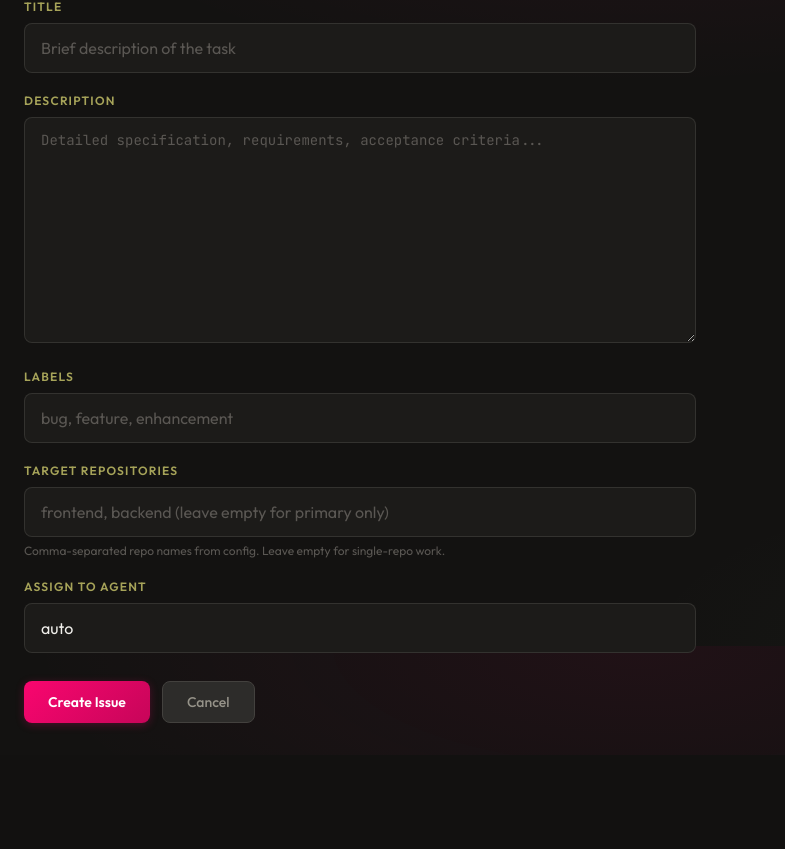
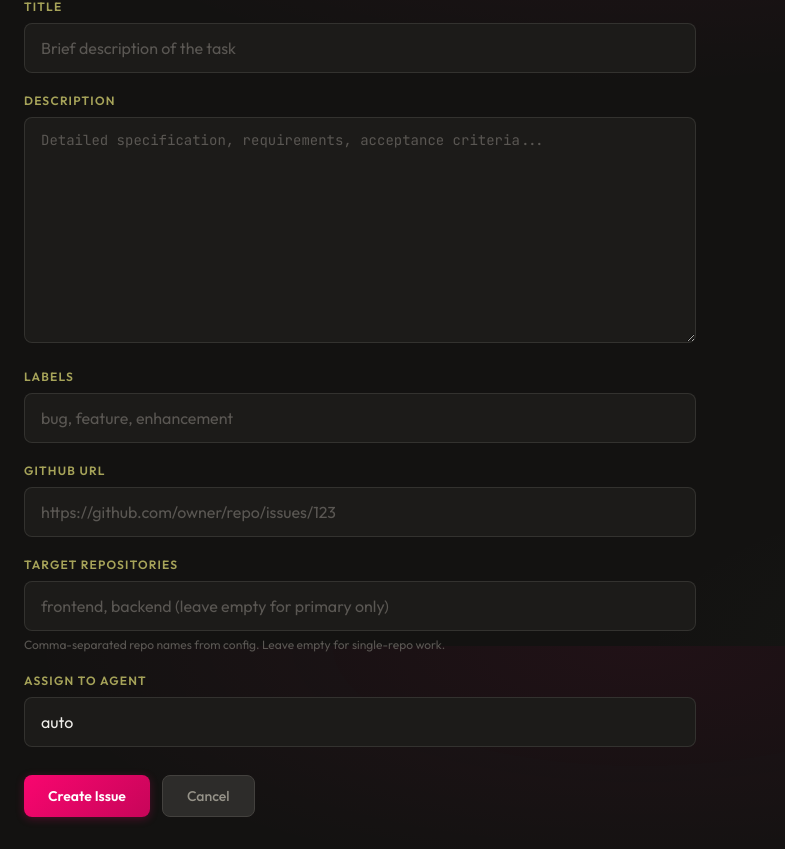
Before and after one commit to fabioesposito/superseded, a FastAPI app: page /issues/new in a window 1280 px wide. Shown: the part 154-1003 px from the top of the page, without its empty margins (0-785 px from the left). Before the commit the page ends 883 px from the top, so only its background shows below. Run offline with FastAPI, Linux system fonts and the light colour scheme; some libraries are stand-ins or nearby versions.

Commit message:
feat: add /issues/import endpoint for GitHub issue fetch

```diff
--- a/src/superseded/routes/issues.py
+++ b/src/superseded/routes/issues.py
@@ -7,6 +7,7 @@ from pathlib import Path
 from fastapi import APIRouter, Depends, Request
 from fastapi.responses import HTMLResponse, RedirectResponse
 
+from superseded.github import fetch_github_issue, format_description
 from superseded.models import Issue, Stage
 from superseded.routes import get_templates
 from superseded.routes.deps import Deps, get_deps
@@ -19,6 +20,36 @@ router = APIRouter(prefix="/issues")
 @router.get("/new", response_class=HTMLResponse)
 async def new_issue_form(request: Request, deps: Deps = Depends(get_deps)):
     return get_templates().TemplateResponse(request, "issue_new.html", {})
+
+
+@router.post("/import", response_class=HTMLResponse)
+async def import_github_issue(request: Request, deps: Deps = Depends(get_deps)):
+    form = await request.form()
+    github_url = str(form.get("github_url", "")).strip()
+
+    try:
+        gh_issue = await fetch_github_issue(github_url)
+    except (ValueError, RuntimeError) as e:
+        return get_templates().TemplateResponse(
+            request,
+            "issue_new.html",
+            {"error": str(e)},
+        )
+
+    description = format_description(gh_issue.body, gh_issue.comments)
+    labels_str = ", ".join(gh_issue.labels)
+
+    return get_templates().TemplateResponse(
+        request,
+        "issue_new.html",
+        {
+            "title": gh_issue.title,
+            "body": description,
+            "labels": labels_str,
+            "assignee": gh_issue.assignee,
+            "github_url": gh_issue.url,
+        },
+    )
 
 
 @router.post("/new", response_class=RedirectResponse)
--- a/templates/issue_new.html
+++ b/templates/issue_new.html
@@ -4,10 +4,14 @@
 <div class="animate-fade-in max-w-2xl">
     <h1 class="text-3xl font-bold text-shell-50 tracking-tight mb-8">New Issue</h1>
 
+    {% if error %}
+    <div class="mb-6 p-4 bg-red-900/30 border border-red-700/50 rounded-lg text-red-300 text-sm">{{ error }}</div>
+    {% endif %}
+
     <form action="/issues/new" method="post" class="space-y-5">
         <div>
             <label class="block text-xs font-semibold uppercase tracking-widest text-sand-500 mb-2">Title</label>
-            <input type="text" name="title" required
+            <input type="text" name="title" required value="{{ title or '' }}"
                 class="w-full bg-shell-900 border border-shell-700/60 rounded-lg px-4 py-3 text-shell-100 placeholder-shell-600 focus:outline-none focus:border-neon-600 focus:ring-1 focus:ring-neon-600/30 transition-all"
                 placeholder="Brief description of the task">
         </div>
@@ -15,13 +19,19 @@
             <label class="block text-xs font-semibold uppercase tracking-widest text-sand-500 mb-2">Description</label>
             <textarea name="body" rows="10"
                 class="w-full bg-shell-900 border border-shell-700/60 rounded-lg px-4 py-3 text-shell-100 placeholder-shell-600 focus:outline-none focus:border-neon-600 focus:ring-1 focus:ring-neon-600/30 transition-all font-mono text-sm"
-                placeholder="Detailed specification, requirements, acceptance criteria..."></textarea>
+                placeholder="Detailed specification, requirements, acceptance criteria...">{{ body or '' }}</textarea>
         </div>
         <div>
             <label class="block text-xs font-semibold uppercase tracking-widest text-sand-500 mb-2">Labels</label>
-            <input type="text" name="labels"
+            <input type="text" name="labels" value="{{ labels or '' }}"
                 class="w-full bg-shell-900 border border-shell-700/60 rounded-lg px-4 py-3 text-shell-100 placeholder-shell-600 focus:outline-none focus:border-neon-600 focus:ring-1 focus:ring-neon-600/30 transition-all"
                 placeholder="bug, feature, enhancement">
+        </div>
+        <div>
+            <label class="block text-xs font-semibold uppercase tracking-widest text-sand-500 mb-2">GitHub URL</label>
+            <input type="text" name="github_url" value="{{ github_url or '' }}"
+                class="w-full bg-shell-900 border border-shell-700/60 rounded-lg px-4 py-3 text-shell-100 placeholder-shell-600 focus:outline-none focus:border-neon-600 focus:ring-1 focus:ring-neon-600/30 transition-all"
+                placeholder="https://github.com/owner/repo/issues/123">
         </div>
         <div>
             <label class="block text-xs font-semibold uppercase tracking-widest text-sand-500 mb-2">Target Repositories</label>
@@ -35,8 +45,8 @@
             <select name="assignee"
                 class="w-full bg-shell-900 border border-shell-700/60 rounded-lg px-4 py-3 text-shell-100 focus:outline-none focus:border-neon-600 focus:ring-1 focus:ring-neon-600/30 transition-all appearance-none cursor-pointer">
                 <option value="">auto</option>
-                <option value="claude-code">claude-code</option>
-                <option value="opencode">opencode</option>
+                <option value="claude-code" {% if assignee == 'claude-code' %}selected{% endif %}>claude-code</option>
+                <option value="opencode" {% if assignee == 'opencode' %}selected{% endif %}>opencode</option>
             </select>
         </div>
         <div class="flex gap-3 pt-2">
```
Also changed, not shown: tests/test_issue_routes.py (+47 -0 lines).
